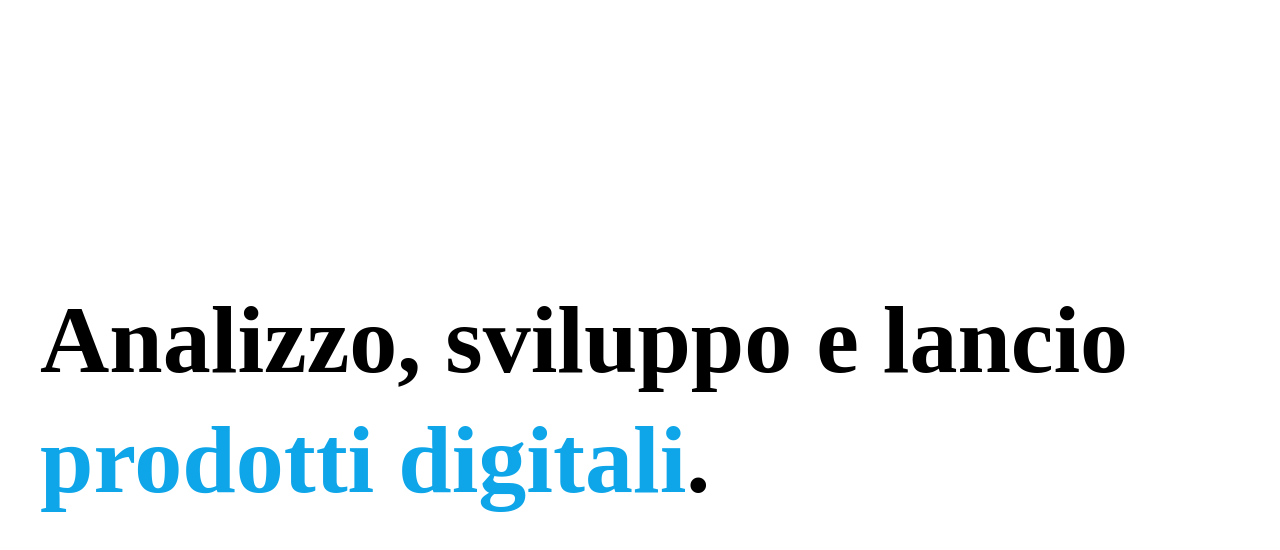
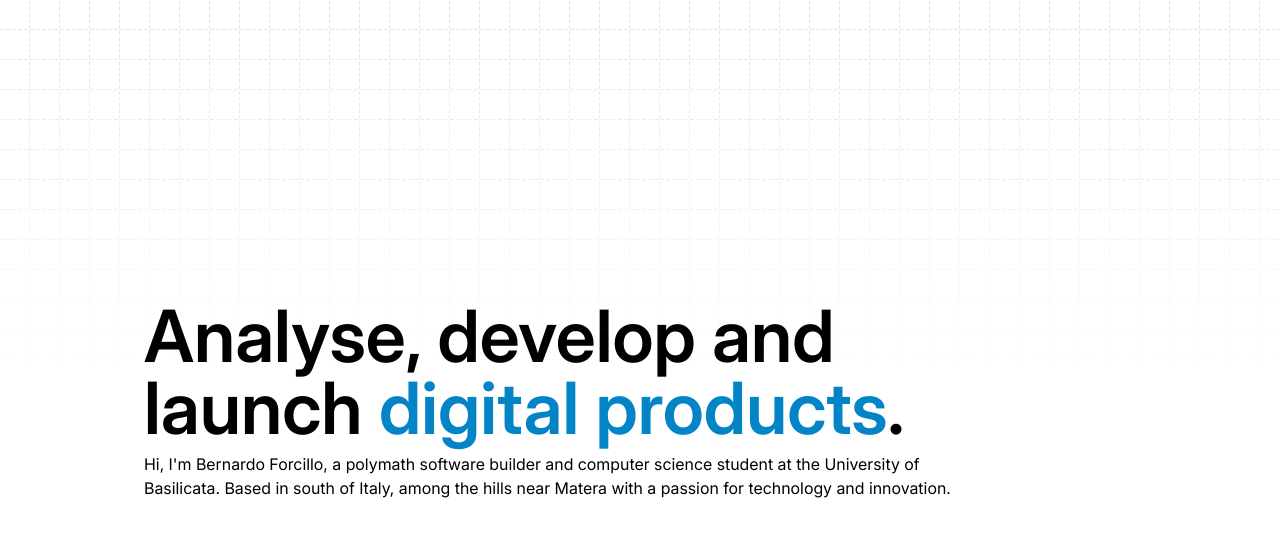
Before and after one commit to bernardoforcillo/bernardoforcillo-com, a Next.js app: page / in a window 1280 px wide. Shown: the top 550 px of the page. Built offline with nearby package versions, Linux system fonts and the light colour scheme.

Commit message:
feat: added interfont, changeg home page content to english

```diff
--- a/src/app/icon.tsx
+++ b/src/app/icon.tsx
@@ -18,9 +18,7 @@ export default function Icon() {
           alignItems: 'center',
           justifyContent: 'center',
         }}
-      >
-        🛰️
-      </div>
+      ></div>
     ),
     {
       ...size,
--- a/src/app/layout.tsx
+++ b/src/app/layout.tsx
@@ -1,11 +1,12 @@
-import Script from 'next/script';
 import { ReactNode } from 'react';
-import Footer from '~/organisms/footer';
-import Navbar from '~/organisms/navbar';
 import { Metadata, Viewport } from 'next';
+import { Inter } from '~/assets/fonts/inter';
 
 import '~/styles/global.css';
 
+type Props = {
+  children: ReactNode;
+};
 export const viewport: Viewport = {
   width: 'device-width',
   initialScale: 1,
@@ -16,47 +17,32 @@ export const metadata: Metadata = {
   title: {
     template: ' %s - Bernardo Forcillo',
     default: 'Bernardo Forcillo',
-    absolute: 'Bernardo Forcillo - Progetto, sviluppo, ottimizzo',
+    absolute:
+      'Bernardo Forcillo - Software builder, Digital Artisan and Indie Entrepreneur',
   },
   description:
-    'Ciao, sono Bernardo! Aiuto imprenditori e professionisti a sviluppare prodotti e soluzioni digitali. Studio, progetto e sviluppo soluzioni basate sul cloud per...',
+    'Building technologies for innovators, professionals and enthusiasts.',
   metadataBase: new URL('https://bernardoforcillo.com'),
-  keywords: [],
+  keywords: [
+    'React',
+    'Golang',
+    'Next.js',
+    'Flutter',
+    'Bernardo',
+    'Forcillo',
+    'Freelancer',
+    'TypeScript',
+    'Software Development',
+  ],
   authors: [{ name: 'Bernardo Forcillo', url: 'https://bernardoforcillo.com' }],
   creator: 'Bernardo Forcillo',
   publisher: 'Bernardo Forcillo',
 };
 
-export default function RootLayout({ children }: { children: ReactNode }) {
+export default function RootLayout({ children }: Props) {
   return (
-    <html lang='it'>
-      <head>
-        <Script
-          id='google-tag-manager'
-          src={`https://www.googletagmanager.com/gtag/js?id=${process.env.GTM_ID}`}
-        >
-          {`(function(w,d,s,l,i){w[l]=w[l]||[];w[l].push({'gtm.start':
-          new Date().getTime(),event:'gtm.js'});var f=d.getElementsByTagName(s)[0],
-          j=d.createElement(s),dl=l!='dataLayer'?'&l='+l:'';j.async=true;j.src=
-          'https://www.googletagmanager.com/gtm.js?id='+i+dl;f.parentNode.insertBefore(j,f);
-          })(window,document,'script','dataLayer','${process.env.GTM_ID}');`}
-        </Script>
-      </head>
-      <body>
-        <main>
-          <noscript>
-            <iframe
-              src={`https://www.googletagmanager.com/ns.html?id=${process.env.GTM_ID}`}
-              height='0'
-              width='0'
-              style={{ display: 'none', visibility: 'hidden' }}
-            />
-          </noscript>
-          <Navbar />
-          {children}
-          <Footer />
-        </main>
-      </body>
+    <html lang='en' className={`${Inter.variable}`}>
+      <body>{children}</body>
     </html>
   );
 }
--- a/src/app/page.tsx
+++ b/src/app/page.tsx
@@ -1,4 +1,5 @@
-import Container from '~/atoms/container';
+import { cn } from '~/components/utils';
+import { GridPattern } from '~/components/atoms/grid-background';
 
 const schema = {
   '@context': 'https://schema.org',
@@ -101,11 +102,11 @@ const schema = {
     {
       '@context': 'https://schema.org',
       '@type': 'WebPage',
-      name: 'Bernardo Forcillo - Progetto, sviluppo, ottimizzo',
+      name: 'Bernardo Forcillo - Software builder, Digital Artisan and Indie Entrepreneur',
       description:
-        'Ciao, sono Bernardo! Aiuto imprenditori e professionisti a sviluppare prodotti e soluzioni digitali. Studio, progetto e sviluppo soluzioni basate sul cloud per ottimizzare i processi aziendali',
+        'Building technologies for innovators, professionals and enthusiasts.',
       url: 'https://bernardoforcillo.com/',
-      inLanguage: 'it-IT',
+      inLanguage: 'en',
       isPartOf: {
         '@context': 'https://schema.org',
         '@type': 'WebSite',
@@ -140,14 +141,35 @@ export default function Page() {
         type='application/ld+json'
         dangerouslySetInnerHTML={{ __html: JSON.stringify(schema) }}
       />
-      <Container className='flex h-screen w-screen flex-col items-end max-md:relative'>
-        <div className='shrink p-5 align-bottom max-md:absolute max-md:bottom-0 md:m-auto'>
-          <h1 className='text-4xl font-bold md:text-8xl md:leading-tight'>
-            Analizzo, sviluppo e lancio{' '}
-            <span className='text-sky-500'>prodotti digitali</span>.
+      <section className='relative flex h-screen w-full flex-col items-center justify-center overflow-hidden'>
+        <div className='max-w-5xl space-y-2 text-balance p-4'>
+          <h1 className='pointer-events-none whitespace-pre-wrap text-4xl font-semibold leading-tight text-black sm:text-5xl md:text-7xl'>
+            Analyse, develop and launch&nbsp;
+            <span className='text-sky-600'>digital products</span>.
           </h1>
+          <p className='prose'>
+            Hi, I&apos;m&nbsp;
+            <span id='name' itemID='https://bernardoforcillo.com/#person'>
+              Bernardo Forcillo
+            </span>
+            , a polymath software builder and computer science student at
+            the&nbsp;
+            <span>University of Basilicata</span>. Based in south of Italy,
+            among the hills near Matera with a passion for technology and
+            innovation.
+          </p>
         </div>
-      </Container>
+        <GridPattern
+          width={30}
+          height={30}
+          x={-1}
+          y={-1}
+          strokeDasharray={'4 2'}
+          className={cn(
+            '[mask-image:linear-gradient(to_bottom,white,transparent,transparent)] ',
+          )}
+        />
+      </section>
     </>
   );
 }
--- /dev/null
+++ b/src/assets/fonts/inter/index.ts
@@ -0,0 +1,15 @@
+import localFont from 'next/font/local';
+
+export const Inter = localFont({
+  src: [
+    {
+      path: './variable-regular.woff2',
+      style: 'normal',
+    },
+    {
+      path: './variable-italic.woff2',
+      style: 'italic',
+    },
+  ],
+  variable: '--font-inter',
+});
--- /dev/null
+++ b/src/components/atoms/grid-background.tsx
@@ -0,0 +1,70 @@
+import { useId } from 'react';
+
+import { cn } from '~/components/utils';
+
+interface GridPatternProps {
+  width?: number;
+  height?: number;
+  x?: number;
+  y?: number;
+  squares?: Array<[x: number, y: number]>;
+  strokeDasharray?: string;
+  className?: string;
+  [key: string]: unknown;
+}
+
+export function GridPattern({
+  width = 40,
+  height = 40,
+  x = -1,
+  y = -1,
+  strokeDasharray = '0',
+  squares,
+  className,
+  ...props
+}: GridPatternProps) {
+  const id = useId();
+
+  return (
+    <svg
+      aria-hidden='true'
+      className={cn(
+        'pointer-events-none absolute inset-0 h-full w-full fill-gray-400/30 stroke-gray-400/30',
+        className,
+      )}
+      {...props}
+    >
+      <defs>
+        <pattern
+          id={id}
+          width={width}
+          height={height}
+          patternUnits='userSpaceOnUse'
+          x={x}
+          y={y}
+        >
+          <path
+            d={`M.5 ${height}V.5H${width}`}
+            fill='none'
+            strokeDasharray={strokeDasharray}
+          />
+        </pattern>
+      </defs>
+      <rect width='100%' height='100%' strokeWidth={0} fill={`url(#${id})`} />
+      {squares && (
+        <svg x={x} y={y} className='overflow-visible'>
+          {squares.map(([x, y]) => (
+            <rect
+              strokeWidth='0'
+              key={`${x}-${y}`}
+              width={width - 1}
+              height={height - 1}
+              x={x * width + 1}
+              y={y * height + 1}
+            />
+          ))}
+        </svg>
+      )}
+    </svg>
+  );
+}
--- a/src/components/footer.tsx
+++ /dev/null
@@ -1,71 +0,0 @@
-import Link from 'next/link';
-
-export default function Footer() {
-  return (
-    <>
-      <footer className='bg-fiord-950 p-4 text-fiord-50'>
-        <section className='mx-auto flex max-w-screen-xl flex-col justify-between p-4 md:flex-row md:align-middle'>
-          <div className='md:w-1/3'>
-            <div className='pb-4'></div>
-            <div className='flex flex-col text-xs opacity-70'>
-              <span className='pb-2'>
-                &copy; {new Date().getFullYear()} Bernardo Forcillo
-              </span>
-              <div className='flex flex-row space-x-2 pb-2'>
-                <Link className='hover:underline' href='#'>
-                  Privacy Policy
-                </Link>
-                <Link className='hover:underline' href='#'>
-                  Cookie Policy
-                </Link>
-              </div>
-            </div>
-          </div>
-          <div className='flex flex-col md:w-2/3 md:flex-row'>
-            <div className='md:w-1/4'></div>
-            <div className='md:w-1/4'></div>
-            <div className='md:w-1/4'></div>
-            <div className='md:w-1/4'>
-              <span className='mb-3 font-bold sm:mb-3'>Social</span>
-              <ol>
-                <li>
-                  <a
-                    className='hover:underline hover:opacity-60'
-                    href='https://www.linkedin.com/in/bernardoforcillo/'
-                    target='_blank'
-                    rel='referrer'
-                  >
-                    LinkedIn
-                  </a>
-                </li>
-                <li>
-                  <a
-                    className='hover:underline hover:opacity-60'
-                    href='https://www.youtube.com/@bernardoforcillo'
-                    target='_blank'
-                    rel='referrer'
-                  >
-                    Youtube
-                  </a>
-                </li>
-                <li>
-                  <a
-                    className='hover:underline hover:opacity-60'
-                    href='https://github.com/bernardoforcillo'
-                    target='_blank'
-                    rel='referrer'
-                  >
-                    Github
-                  </a>
-                </li>
-              </ol>
-            </div>
-          </div>
-        </section>
-        <div className='mx-auto max-w-screen-xl p-4 text-center text-base text-white'>
-          Fatto a mano con ❤️ in Italia
-        </div>
-      </footer>
-    </>
-  );
-}
--- /dev/null
+++ b/src/components/utils.ts
@@ -0,0 +1,6 @@
+import clsx, { ClassValue } from 'clsx';
+import { twMerge } from 'tailwind-merge';
+
+export function cn(...inputs: ClassValue[]) {
+  return twMerge(clsx(inputs));
+}
--- a/tailwind.config.ts
+++ b/tailwind.config.ts
@@ -3,26 +3,8 @@ import type { Config } from 'tailwindcss';
 export default {
   content: ['./src/**/*.{tsx, ts}'],
   theme: {
-    extend: {
-      colors: {
-        fiord: {
-          50: '#f5f7fa',
-          100: '#eaeef4',
-          200: '#d1dae6',
-          300: '#a9bad0',
-          400: '#7b95b5',
-          500: '#5a789d',
-          600: '#476082',
-          700: '#3b4f6c', // locked color
-          800: '#334359',
-          900: '#2e3a4c',
-          950: '#1f2532',
-        },
-      },
-      fontFamily: {
-        sans: ['var(--font-geist-sans)'],
-        mono: ['var(--font-geist-mono)'],
-      },
+    fontFamily: {
+      sans: ['var(--font-inter)'],
     },
   },
   plugins: [],
```
Also changed, not shown: src/assets/fonts/inter/variable-italic.woff2 (added), src/assets/fonts/inter/variable-regular.woff2 (added).
